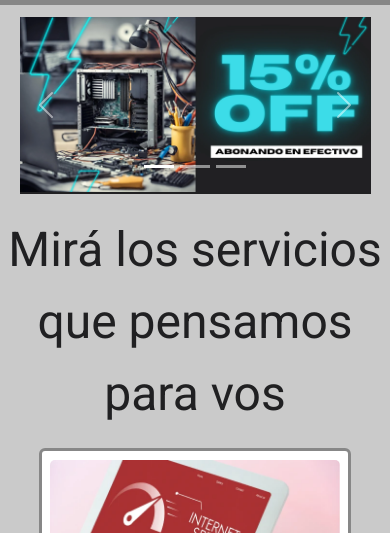
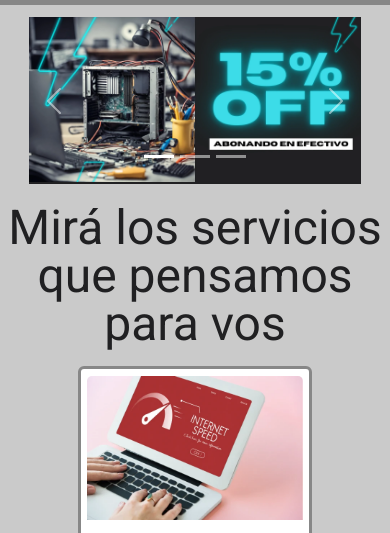
Before and after one commit to MpitassiWeb/OptiTechSolutions---Proyecto, a website: page index.html in a window 390 px wide. Shown: the part 121-654 px from the top of the page. Drawn offline with nearby package versions, Linux system fonts and the light colour scheme.

Commit message:
Agregamos las variables Responsive, las implementamos y corregimos otros estilos

```diff
--- a/scss/_nosotros.scss
+++ b/scss/_nosotros.scss
@@ -7,7 +7,7 @@
         text-align: center;
         margin: 10px;
         width: 80%;
-        margin: auto;
+        margin-inline: auto;
     }
 }
 .services{
--- a/scss/_tipography.scss
+++ b/scss/_tipography.scss
@@ -2,6 +2,7 @@ h1,h2,h3,h4,h5,h6{
     text-wrap: balance;
     color: map-get($map: $colorPalette, $key: 'black');
     @include text($font-m,$lh-m);
+    margin-top: 20px;
 
     &:first-child{
         margin-top: 0;
@@ -12,13 +13,13 @@ h1,h2,h3,h4,h5,h6{
 }
 h1{
     text-align: center;
-    @include text($font-3xl,$lh-l);
+    @include text($font-3xl,$lh-m);
 }
 h2{
     @include text($font-xxl,$lh-m);
 }
 h3{
-    @include text($font-xl,$lh-s);
+    @include text($font-xl,$lh-l);
 }
 h4{
     @include text($font-l,$lh-s);
--- a/scss/_vars.scss
+++ b/scss/_vars.scss
@@ -39,9 +39,7 @@ $colorPalette:(
 );
 
 //Breakpoints
-$breakpoints:(
-    's': 590px,
-    'm': 720px,
-    'l': 1122px,
-    'xl': 1325px,
-);
+$s: 590px;
+$m: 720px;
+$l: 1122px;
+$xl: 1325px;
```
Also changed, not shown: scss/_responsive.scss (+4 -4 lines), css/main.css.
